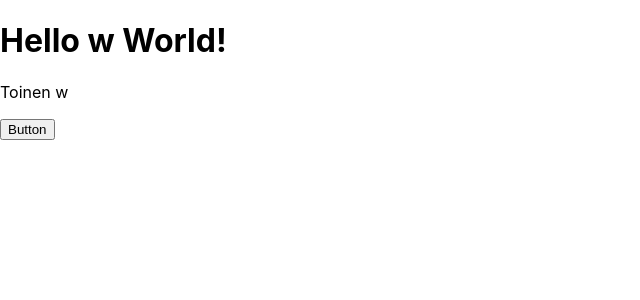
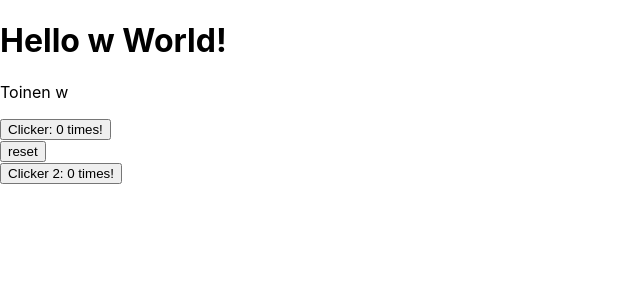
Before and after one commit to Leeviantila/React_nettisivu, a React (Create React App) app in the folder react_nettisivu/: page / in a window 1280 px wide. Shown: the top 300 px of the page, without its empty margins (0-640 px from the left). Built offline with nearby package versions, Linux system fonts and the light colour scheme.

Commit message:
lisää nappeja

```diff
--- a/react_nettisivu/package.json
+++ b/react_nettisivu/package.json
@@ -34,5 +34,8 @@
       "last 1 firefox version",
       "last 1 safari version"
     ]
+  },
+  "devDependencies": {
+    "react-router-dom": "^6.8.1"
   }
 }
--- a/react_nettisivu/src/App.js
+++ b/react_nettisivu/src/App.js
@@ -3,15 +3,11 @@
 import {Buttons} from "./pages/Buttons";
 
 
-
-
-
 function App() {
   return (
     <div>
-      <Message />
+      <Message/>
       <Buttons/>
-
 
 
     </div>
--- a/react_nettisivu/src/pages/Buttons.jsx
+++ b/react_nettisivu/src/pages/Buttons.jsx
@@ -1,15 +1,36 @@
 import React from "react";
+import { useState } from "react";
 
 export const Buttons = () => {
+    const[count, setCount] = useState(0);
+    const[count2, setCount2] = useState(0);
 
+
+    function countClicks(){
+        setCount(count + 1);
+    }
+
+    function countClicks2(){
+        setCount2(count2 + 1);
+    }
+
+    function resetCount(){
+        setCount(0);
+        setCount2(0);
+
+    }
 
     return(
 
         <div>
-            <button>Button</button>
-
+            <button onClick={countClicks}>Clicker: {count} times!</button>
+            <br/>
+            <button onClick={resetCount}>reset</button>
+            <br/>
+            <button onClick={countClicks2}>Clicker 2: {count2} times!</button>
 
         </div>
+
 
 
     )
--- /dev/null
+++ b/react_nettisivu/src/pages/Router.jsx
@@ -0,0 +1 @@
+import React from "react";
```
Also changed, not shown: 1 other file (tests, documents, lock files or other folders).
